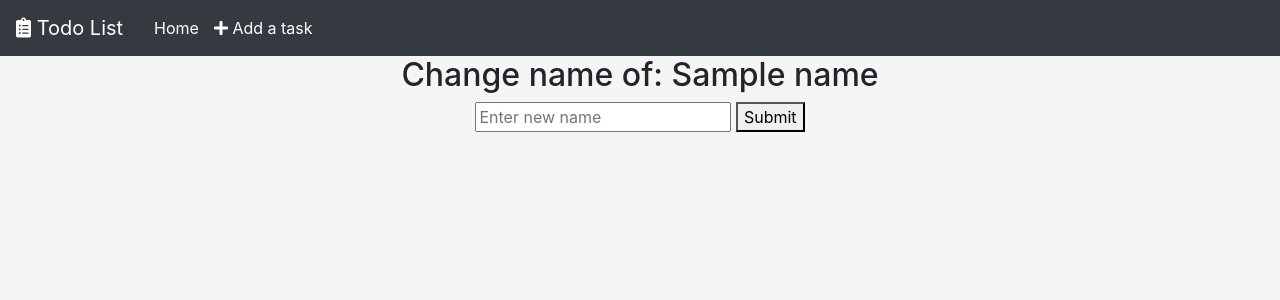
After one commit to antoinemouchet/TechnoWeb, a Flask app: template TPs/TP2/app/templates/modify.html in a window 1280 px wide. The commit adds this page. Shown: the top 300 px of the page. Run offline with Flask 2, Linux system fonts and the light colour scheme; the template is opened without the code that fills it: most values are stand-ins (such as "Sample title", 1, 10 or a date in 2020); some libraries are stand-ins or nearby versions.

Commit message:
Advancement

```diff
--- a/TPs/TP2/app/routes.py
+++ b/TPs/TP2/app/routes.py
@@ -1,5 +1,5 @@
 from app import app
-from flask import render_template, redirect
+from flask import render_template, redirect, flash
 from flask import url_for, request
 
 
@@ -9,7 +9,13 @@ taskList = []
 
 @app.route("/", methods=['GET'])
 def todoList():
-    return render_template("todoList.html", length=len(taskList), tasks=taskList)
+
+    unFinished = 0
+    for task in taskList:
+        if not task[2]:
+            unFinished += 1
+
+    return render_template("todoList.html", length = len(taskList), tasks = taskList, notDone = unFinished)
 
 
 # Add a task
@@ -22,8 +28,8 @@ def newTask():
             # A task state is set to False as a basis.
             taskList.append([newTask, len(taskList), False])
 
-        else:
-            return redirect("/")
+
+        return redirect("/")
 
     return render_template("newTask.html")
 
@@ -64,9 +70,5 @@ def modify(taskID):
             taskList[taskID - 1][0] = newName
             return redirect("/")
 
-        #Invalide name
-        return "Go back and insert a valid name"
-
     # New template for changing name of a task
-    #return render_template("modify.html")
-    return redirect("/")
+    return render_template("modify.html", name=taskList[taskID - 1][0], taskID=taskID)
--- a/TPs/TP2/app/static/css/todoList.css
+++ b/TPs/TP2/app/static/css/todoList.css
@@ -1,7 +1,5 @@
 body {
-    background-color: rgb(203, 243, 243);
-    max-width: 500px;
-    margin: auto;
+    background-color: whitesmoke;
 }
 
 .task {
@@ -22,3 +20,36 @@ h4 {
 form {
     text-align: center;
 }
+
+.navbar-link {
+    color: white;
+    margin-left: 15px;
+}
+
+.navbar-link:hover{
+    color: white;
+}
+
+.fa-trash {
+    color: black;
+}
+
+.fa-pen {
+    color: black;
+}
+
+.fa-check-square{
+    color: black;
+}
+
+.fa-trash:hover{
+    color: darkblue;
+}
+
+.fa-pen:hover{
+    color: darkblue;
+}
+
+.fa-check-square:hover{
+    color: darkblue;
+}
--- /dev/null
+++ b/TPs/TP2/app/templates/base.html
@@ -0,0 +1,32 @@
+<!DOCTYPE html>
+<html>
+<head>
+    {% block head %}
+    <meta name="author" content="Antoine M.">
+    <meta name="description" content="ToDo List">
+    <link rel="stylesheet" href="https://stackpath.bootstrapcdn.com/bootstrap/4.5.2/css/bootstrap.min.css" integrity="sha384-JcKb8q3iqJ61gNV9KGb8thSsNjpSL0n8PARn9HuZOnIxN0hoP+VmmDGMN5t9UJ0Z" crossorigin="anonymous">
+    <link rel="stylesheet" href="../static/css/todoList.css">
+    <link rel="stylesheet" href="https://pro.fontawesome.com/releases/v5.10.0/css/all.css" integrity="sha384-AYmEC3Yw5cVb3ZcuHtOA93w35dYTsvhLPVnYs9eStHfGJvOvKxVfELGroGkvsg+p" crossorigin="anonymous"/>
+    {% endblock %}
+</head>
+<body>
+    <!-- navigation bar goes here -->
+    <nav class="navbar navbar-expand-md navbar-dark bg-dark">
+        <a class="navbar-brand"><i class="fas fa-clipboard-list"></i> Todo List</a>
+        <ul class="nav">
+            <li class="nav-item">
+                <a class="navbar-link" href="/">Home </a>
+            </li>
+            <li class="nav-item">
+                <a class="navbar-link" href="/newTask"> <i class="fas fa-plus"></i> Add a task</a>
+            </li>
+        </ul>
+    </nav>
+
+    {% block body %}
+    {% endblock %}
+
+    <script src="https://code.jquery.com/jquery-3.5.1.slim.min.js" integrity="sha384-DfXdz2htPH0lsSSs5nCTpuj/zy4C+OGpamoFVy38MVBnE+IbbVYUew+OrCXaRkfj" crossorigin="anonymous"></script>
+    <script src="https://cdn.jsdelivr.net/npm/popper.js@1.16.1/dist/umd/popper.min.js" integrity="sha384-9/reFTGAW83EW2RDu2S0VKaIzap3H66lZH81PoYlFhbGU+6BZp6G7niu735Sk7lN" crossorigin="anonymous"></script>
+    <script src="https://stackpath.bootstrapcdn.com/bootstrap/4.5.2/js/bootstrap.min.js" integrity="sha384-B4gt1jrGC7Jh4AgTPSdUtOBvfO8shuf57BaghqFfPlYxofvL8/KUEfYiJOMMV+rV" crossorigin="anonymous"></script>
+</body>
--- /dev/null
+++ b/TPs/TP2/app/templates/modify.html
@@ -0,0 +1,12 @@
+{% import 'utils.html' as utils %}
+{% extends "base.html" %}
+
+{% block head %}
+    <title>Change Task</title>
+    {{ super() }}
+{% endblock %}
+
+{% block body %}
+    <h1>Change name of: {{name}} </h1>
+    {{ utils.form("newName", text="Enter new name", action="modify/"+taskID|string)}}
+{% endblock %}
--- a/TPs/TP2/app/templates/utils.html
+++ b/TPs/TP2/app/templates/utils.html
@@ -1,12 +1,12 @@
 <!--File for macros-->
 
-{% macro displayTask(name, index, state='false') -%}
-    - {{name}} <a href="/remove/{{index}}">[<span style="color: darkred">x</span>]</a>
+{% macro displayTask(task, index, state='false') -%}
+    - {{task[0]}} <a href="/remove/{{index}}" class="fas fa-trash"></a> <a class="fas fa-pen" href="/modify/{{index}}"></a> <a class="far fa-check-square" href="/changeState/{{index}}"></a>
 {%- endmacro %}
 
-{% macro form(name, type='text',  text="Enter text") -%}
-    <form action="/" method="POST">
-        <input type="{{ type }}" name="{{ name }}" placeholder="{{text}}">
+{% macro form(name, type='text',  text="Enter text", action="") -%}
+    <form action="/{{ action }}" method="POST">
+        <input type="{{ type }}" name="{{ name }}" placeholder="{{text}}" required>
         <button type="submit">Submit</button>
     </form>
 {%- endmacro %}
```
Also changed, not shown: TPs/TP2/app/templates/newTask.html (+10 -6 lines), TPs/TP2/app/templates/todoList.html (+11 -16 lines).
